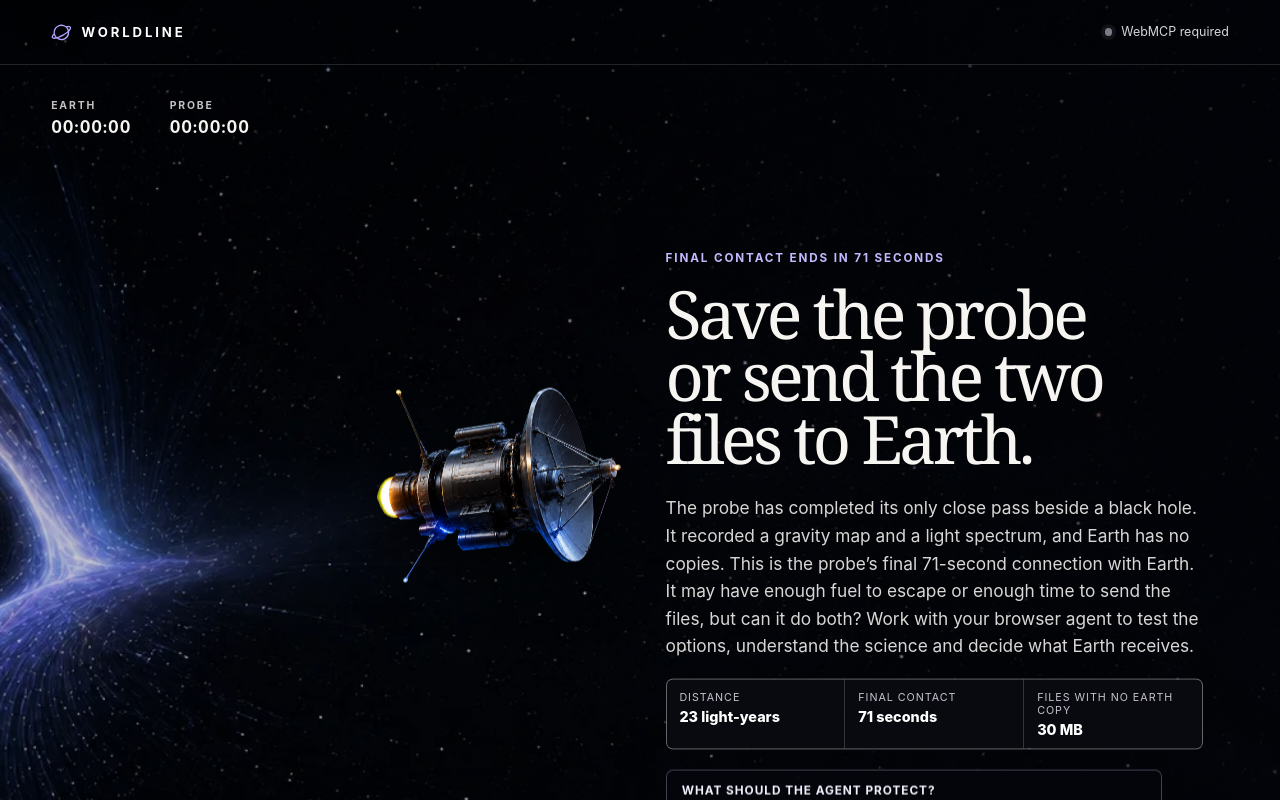
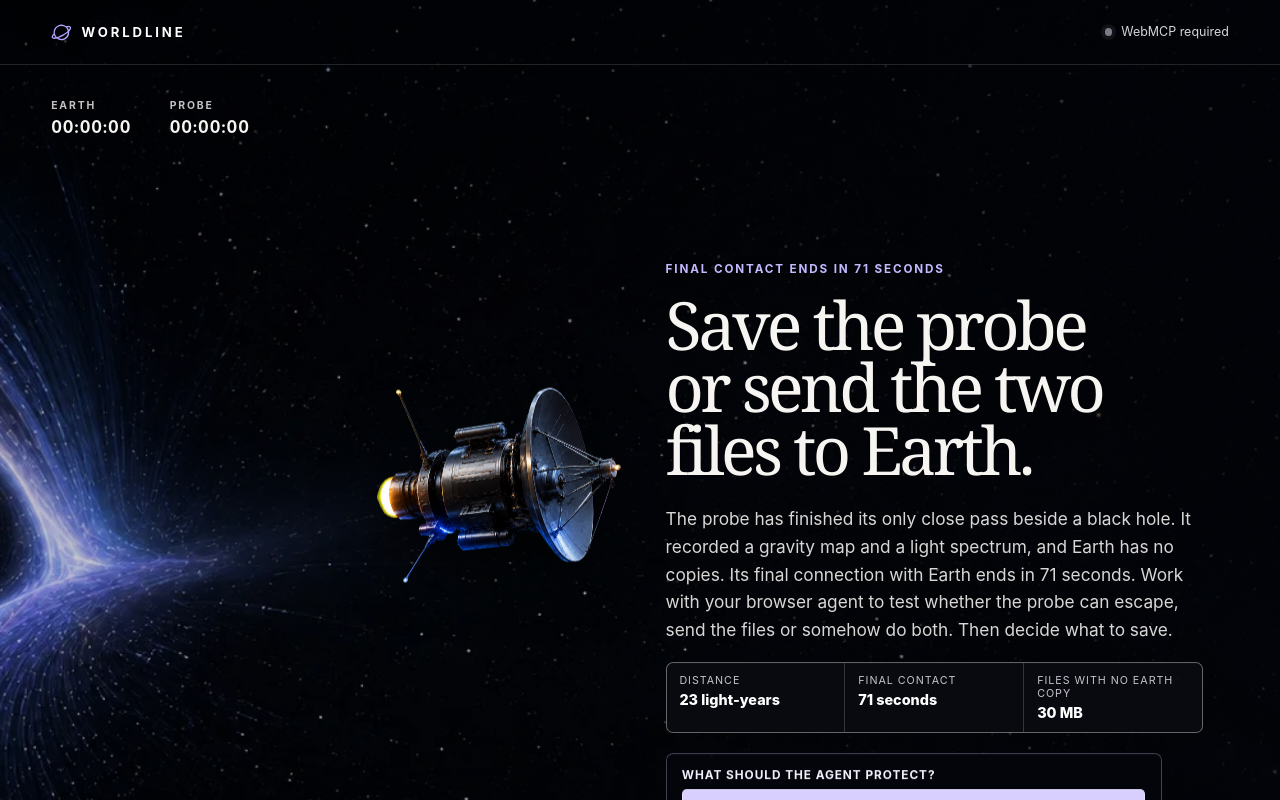
Before and after one commit to mdotk/openforagents-webmcp-challenge, a React (Vite) app: page / in a window 1280 px wide. Shown: the top 800 px of the page. Built offline with nearby package versions, Linux system fonts and the light colour scheme.

Commit message:
Tighten WORLDLINE opening

```diff
--- a/src/WorldlineApp.tsx
+++ b/src/WorldlineApp.tsx
@@ -437,7 +437,7 @@ export default function WorldlineApp() {
             <>
               <p className="worldline-eyebrow">Final contact ends in 71 seconds</p>
               <h1 id="worldline-title">Save the probe or send the two files to Earth.</h1>
-              <p className="worldline-lede">The probe has completed its only close pass beside a black hole. It recorded a gravity map and a light spectrum, and Earth has no copies. This is the probe’s final 71-second connection with Earth. It may have enough fuel to escape or enough time to send the files, but can it do both? Work with your browser agent to test the options, understand the science and decide what Earth receives.</p>
+              <p className="worldline-lede">The probe has finished its only close pass beside a black hole. It recorded a gravity map and a light spectrum, and Earth has no copies. Its final connection with Earth ends in 71 seconds. Work with your browser agent to test whether the probe can escape, send the files or somehow do both. Then decide what to save.</p>
               <dl className="worldline-mission-facts" aria-label="Mission stakes">
                 <div><dt>Distance</dt><dd>23 light-years</dd></div>
                 <div><dt>Final contact</dt><dd>71 seconds</dd></div>
```
Also changed, not shown: 1 other file (tests, documents, lock files or other folders).
